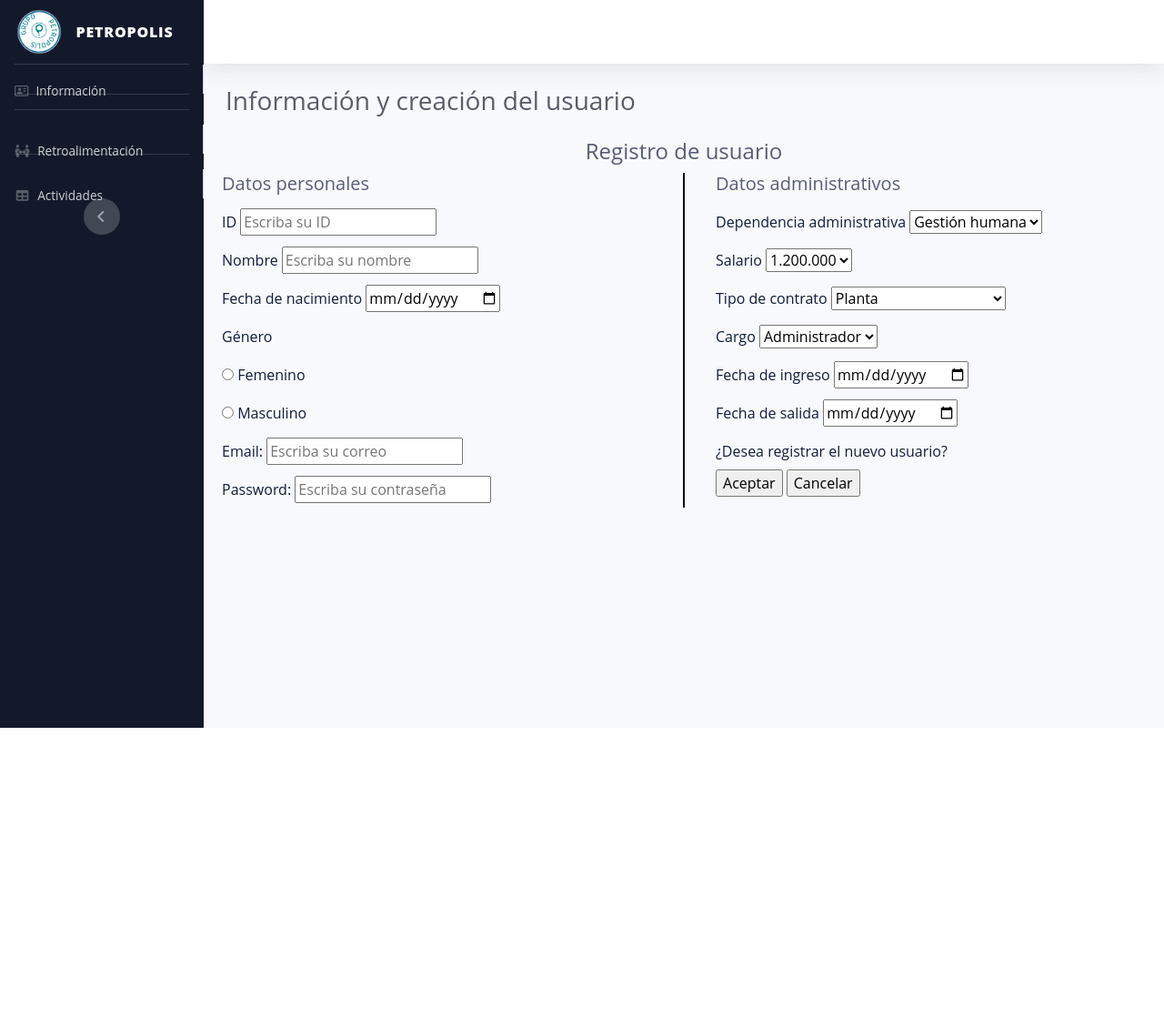
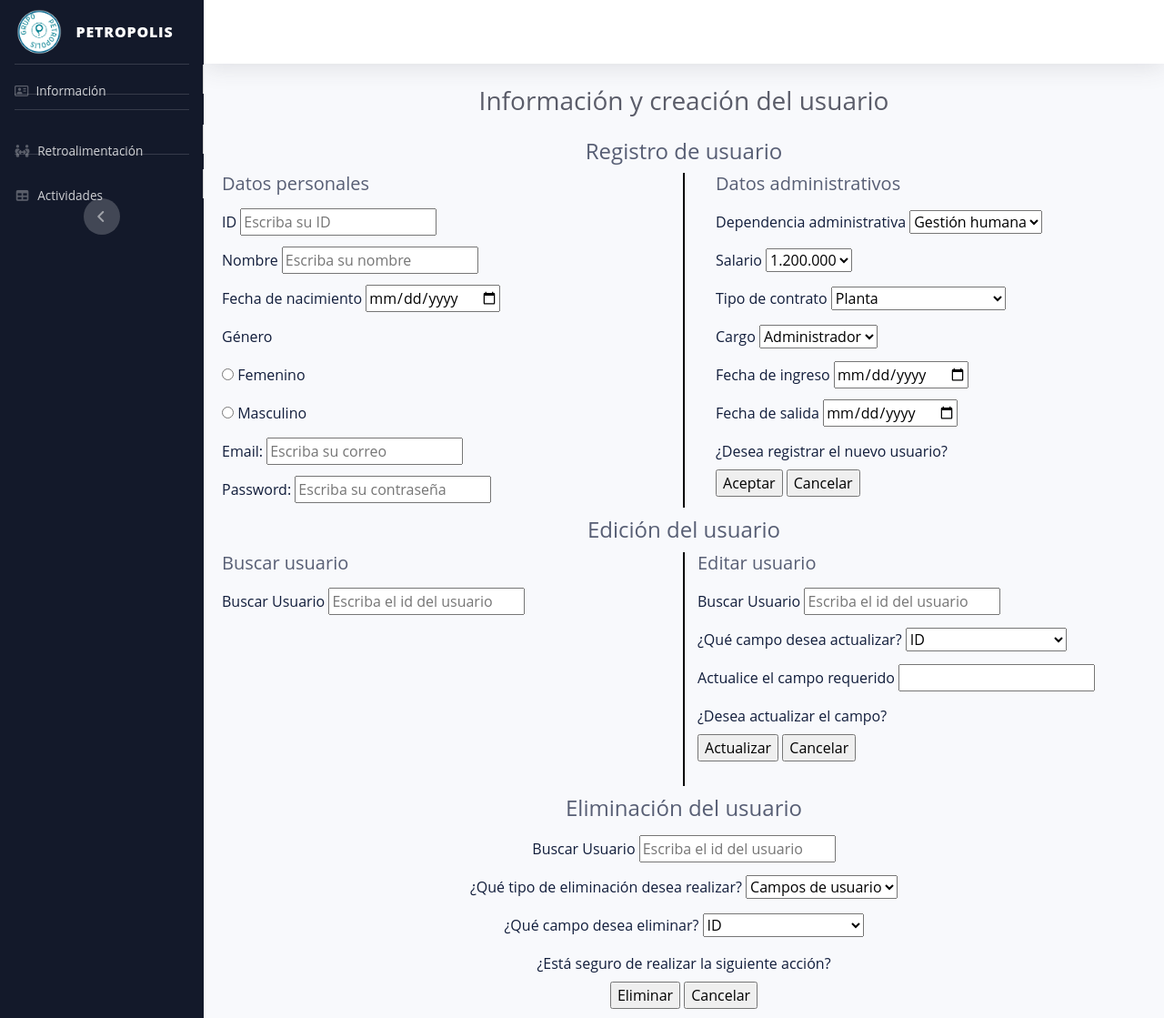
Before and after one commit to cedafiso/petropolis, a Flask app: page /dashboard in a window 1280 px wide. Shown: the whole page at 91% size. Before the commit the page ends 800 px from the top, so only its background shows below. Run offline with Flask 2, Linux system fonts and the light colour scheme; some libraries are stand-ins or nearby versions.

Commit message:
Información y crud del usuario completa
Realicé la ventana de información con el crud. Faltan varios diseños en css, además se espera que el logo sirva para redireccionar al index. Eso no lo pude realizar.

```diff
--- a/static/css/style.css
+++ b/static/css/style.css
@@ -300,6 +300,7 @@ th {
       margin: 10px;
       column-gap: 30px;
       column-rule: 2px solid rgb(0, 0, 0);
+
   }
   .user_creation label{
       text-align: center;
@@ -329,3 +330,12 @@ th {
   .boton_editar{
       margin-top: 0%;
   }
+  .container-fluid h1{
+      text-align: center;
+  }
+  .buscar_empleado{
+      margin-bottom: 210px;
+  }
+  .eliminar_user{
+      text-align: center;
+  }
--- a/templates/Dashboard/dashboard.html
+++ b/templates/Dashboard/dashboard.html
@@ -202,6 +202,79 @@
             </div>
 
           </div>
+          <div class="user_creation">
+            <h4>Edición del usuario</h4>
+            <div class="columna">
+              <div class="buscar_empleado">
+              <h5>Buscar usuario</h5>
+              <label for="Buscar">Buscar Usuario</label>
+              <input type="text" name="Buscar" id="Buscar"
+              placeholder="Escriba el id del usuario">
+              <br/>
+
+              </div>
+              <h5>Editar usuario</h5>
+              <label for="Buscar_user">Buscar Usuario</label>
+              <input type="text" name="Buscar_user" id="Buscar_user"
+              placeholder="Escriba el id del usuario">
+
+              <label for="Editar">¿Qué campo desea actualizar?</label>
+              <select name="Editar" id="Editar">
+                <option value="ID">ID</option>
+                <option value="Nombres">Nombres</option>
+                <option value="Email">Email</option>
+                <option value="Password">Password</option>
+                <option value="Fecha de nacimiento">Fecha de nacimiento</option>
+                <option value="Género">Género</option>
+                <option value="Dependencia">Dependencia</option>
+                <option value="Salario">Salario</option>
+                <option value="Tipo de contrato">Tipo de contrato</option>
+                <option value="Cargo">Cargo</option>
+                <option value="Fecha de ingreso">Fecha de ingreso</option>
+                <option value="Fecha de salida">Fecha de salida</option>
+              </select> <br>
+
+              <label for="Digite">Actualice el campo requerido</label>
+              <input type="text" name="Digite" id="Digite">
+              <label>¿Desea actualizar el campo?</label> <br/>
+              <input type="button" name="Actualizar" id="Actualizar" value="Actualizar">
+              <input type="button" name="Cancelar" id="Cancelar" value="Cancelar">
+
+            </div>
+          </div>
+          <div class="user_creation">
+            <h4>Eliminación del usuario</h4>
+            <div class="eliminar_user">
+              <label for="Buscar_user">Buscar Usuario</label>
+              <input type="text" name="Buscar_user" id="Buscar_user"
+              placeholder="Escriba el id del usuario"> <br/>
+
+              <label for="Eliminar">¿Qué tipo de eliminación desea realizar?</label>
+              <select name="Eliminar" id="Eliminar">
+                <option value="Campos de usuario">Campos de usuario</option>
+                <option value="Total">Total</option>
+              </select> <br>
+
+              <label for="Eliminar">¿Qué campo desea eliminar?</label>
+              <select name="Eliminar" id="Eliminar">
+                <option value="ID">ID</option>
+                <option value="Nombres">Nombres</option>
+                <option value="Email">Email</option>
+                <option value="Password">Password</option>
+                <option value="Fecha de nacimiento">Fecha de nacimiento</option>
+                <option value="Género">Género</option>
+                <option value="Dependencia">Dependencia</option>
+                <option value="Salario">Salario</option>
+                <option value="Tipo de contrato">Tipo de contrato</option>
+                <option value="Cargo">Cargo</option>
+                <option value="Fecha de ingreso">Fecha de ingreso</option>
+                <option value="Fecha de salida">Fecha de salida</option>
+              </select> <br>
+              <label>¿Está seguro de realizar la siguiente acción?</label> <br/>
+              <input type="button" name="Eliminar" id="Eliminar" value="Eliminar">
+              <input type="button" name="Cancelar" id="Cancelar" value="Cancelar">
+            </div>
+          </div>
 
 
 
```
